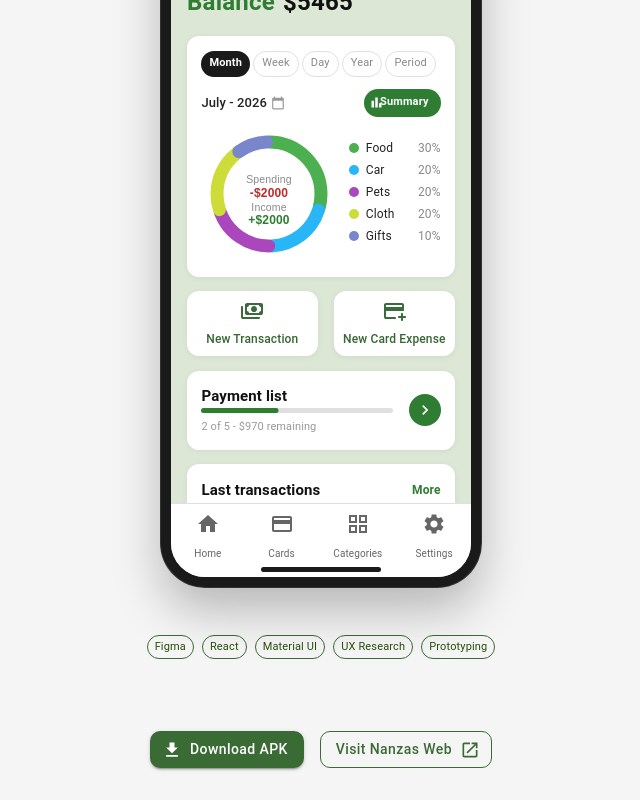
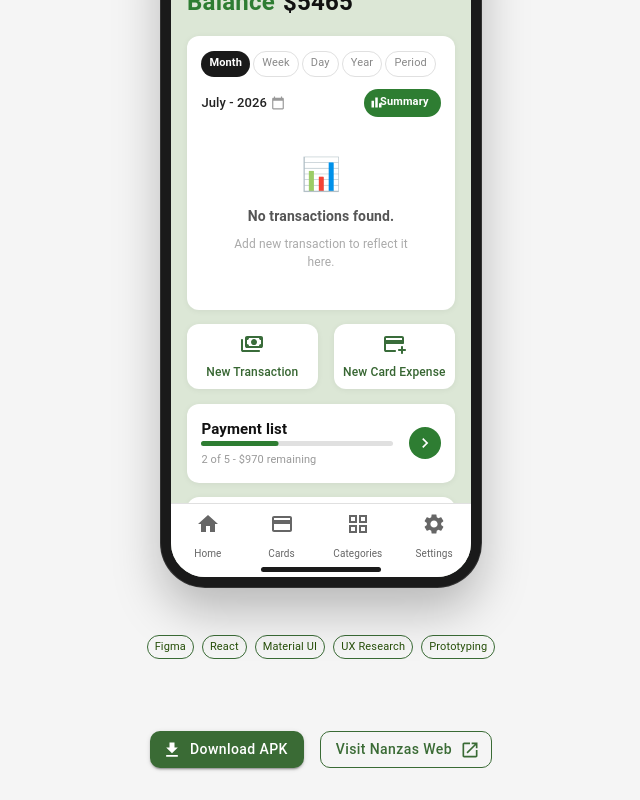
Before and after one commit to RomiRao/portfolio, a React (Vite) app: page /project/nanzas in a window 1280 px wide. Both pictures are taken after a click on the element "Log in". Shown: the part 401-1201 px from the top of the page, without its empty margins (319-959 px from the left). Built offline with nearby package versions, Linux system fonts and the light colour scheme.

Commit message:
dejo momentaneamente el grafico

```diff
--- a/package.json
+++ b/package.json
@@ -16,8 +16,10 @@
     "@mui/material": "^6.5.0",
     "react": "^19.0.0",
     "react-dom": "^19.0.0",
+    "react-minimal-pie-chart": "^9.1.2",
     "react-router-dom": "^7.17.0",
     "react-slick": "^0.30.3",
+    "recharts": "^3.8.1",
     "slick-carousel": "^1.8.1"
   },
   "devDependencies": {
--- a/src/components/proyects/nanzas/screens/DashboardScreen.jsx
+++ b/src/components/proyects/nanzas/screens/DashboardScreen.jsx
@@ -30,6 +30,7 @@ import {
 } from "@mui/icons-material";
 import { colors } from "../colors";
 import React from "react";
+import { PieChart } from "react-minimal-pie-chart";
 
 import transactionIcon from "../../../../assets/icons/transaction-icon.svg";
 import cardIcon from "../../../../assets/icons/card-icon.svg";
@@ -40,94 +41,17 @@ function CategoryIcon() {
   return <img src={transactionIcon} alt="transaction" width={20} height={20} />;
 }
 
-// ─── DONUT CHART SVG ──────────────────────────────────────────────────────────
-function DonutChart() {
-  const segments = [
-    { pct: 30, color: "#4caf50" }, // Food
-    { pct: 20, color: "#29b6f6" }, // Car
-    { pct: 20, color: "#ab47bc" }, // Pets
-    { pct: 20, color: "#cddc39" }, // Cloth
-    { pct: 10, color: "#7986cb" }, // Gifts
-  ];
-  const r = 52;
-  const cx = 68;
-  const cy = 68;
-  const circumference = 2 * Math.PI * r;
-  const gap = 3;
-
-  let cumulativePct = 0;
-  const arcs = segments.map((seg) => {
-    const dash = (seg.pct / 100) * circumference - gap;
-    const offset = -(cumulativePct / 100) * circumference;
-    cumulativePct += seg.pct;
-    return (
-      <circle
-        key={seg.color}
-        cx={cx}
-        cy={cy}
-        r={r}
-        fill="none"
-        stroke={seg.color}
-        strokeWidth={13}
-        strokeDasharray={`${dash} ${circumference - dash}`}
-        strokeDashoffset={offset}
-        strokeLinecap="round"
-        style={{
-          transform: "rotate(-90deg)",
-          transformOrigin: `${cx}px ${cy}px`,
-        }}
-      />
-    );
-  });
-
-  return (
-    <svg width={136} height={136} viewBox="0 0 136 136">
-      {arcs}
-      <text
-        x={cx}
-        y={cy - 11}
-        textAnchor="middle"
-        fontSize={10.5}
-        fill="#888"
-        fontFamily="sans-serif"
-      >
-        Spending
-      </text>
-      <text
-        x={cx}
-        y={cy + 3}
-        textAnchor="middle"
-        fontSize={12}
-        fill="#c62828"
-        fontWeight="bold"
-        fontFamily="sans-serif"
-      >
-        -$2000
-      </text>
-      <text
-        x={cx}
-        y={cy + 17}
-        textAnchor="middle"
-        fontSize={10.5}
-        fill="#888"
-        fontFamily="sans-serif"
-      >
-        Income
-      </text>
-      <text
-        x={cx}
-        y={cy + 30}
-        textAnchor="middle"
-        fontSize={12}
-        fill="#2e7d32"
-        fontWeight="bold"
-        fontFamily="sans-serif"
-      >
-        +$2000
-      </text>
-    </svg>
-  );
-}
+// ─── PALETTE DE COLORES PARA CATEGORÍAS SIN COLOR ASIGNADO ───────────────────
+const AUTO_COLORS = [
+  "#4caf50",
+  "#29b6f6",
+  "#ab47bc",
+  "#cddc39",
+  "#7986cb",
+  "#ff7043",
+  "#26c6da",
+  "#ffca28",
+];
 
 // ─── LEGEND ITEM ──────────────────────────────────────────────────────────────
 function LegendItem({ color, label, pct }) {
@@ -150,6 +74,99 @@ function LegendItem({ color, label, pct }) {
   );
 }
 
+// ─── EMPTY STATE ──────────────────────────────────────────────────────────────
+function EmptyChart() {
+  return (
+    <Box
+      sx={{
+        display: "flex",
+        flexDirection: "column",
+        alignItems: "center",
+        justifyContent: "center",
+        py: 3,
+        gap: 1,
+      }}
+    >
+      <Typography sx={{ fontSize: 32 }}>📊</Typography>
+      <Typography sx={{ fontSize: 14, fontWeight: 600, color: "#555" }}>
+        No transactions found.
+      </Typography>
+      <Typography
+        sx={{ fontSize: 12, color: "#aaa", textAlign: "center", maxWidth: 200 }}
+      >
+        Add new transaction to reflect it here.
+      </Typography>
+    </Box>
+  );
+}
+
+// ─── HOOK: calcular segmentos del período ────────────────────────────────────
+function useChartData(period, transactions) {
+  // ← recibe transactions como parámetro
+  return React.useMemo(() => {
+    const allCats = JSON.parse(
+      localStorage.getItem("nanzas_categories") || "[]"
+    );
+    const now = new Date();
+
+    const filtered = transactions.filter((tx) => {
+      if (!tx.date) return true;
+
+      // Formato yyyy-mm-dd (con guiones)
+      const txDate = new Date(tx.date + "T00:00:00"); // forzar hora local, evitar offset UTC
+
+      if (period === "Day") return txDate.toDateString() === now.toDateString();
+      if (period === "Week") {
+        const weekAgo = new Date(now);
+        weekAgo.setDate(now.getDate() - 7);
+        return txDate >= weekAgo;
+      }
+      if (period === "Month") {
+        return (
+          txDate.getMonth() === now.getMonth() &&
+          txDate.getFullYear() === now.getFullYear()
+        );
+      }
+      if (period === "Year") return txDate.getFullYear() === now.getFullYear();
+      return true;
+    });
+
+    const expenses = filtered.filter((tx) => tx.type === "expense");
+    const totalSpending = expenses.reduce((s, tx) => s + Number(tx.amount), 0);
+    const totalIncome = filtered
+      .filter((tx) => tx.type === "income")
+      .reduce((s, tx) => s + Number(tx.amount), 0);
+
+    const grouped = {};
+    expenses.forEach((tx) => {
+      const key = tx.categoryId?.toString() || "general";
+      grouped[key] = (grouped[key] || 0) + Number(tx.amount);
+    });
+
+    // En el hook, al mapear segments, filtrá los que son 0 en amount:
+    const segments = Object.entries(grouped)
+      .map(([catId, amount], i) => {
+        const cat = allCats.find((c) => c.id?.toString() === catId);
+        const pct = totalSpending > 0 ? (amount / totalSpending) * 100 : 0;
+        return {
+          label: cat?.name || "General",
+          color: cat?.color || AUTO_COLORS[i % AUTO_COLORS.length],
+          amount,
+          pct: Math.round(pct),
+          pctDisplay: pct > 0 && pct < 1 ? "<1" : String(Math.round(pct)), // ← para mostrar
+        };
+      })
+      .filter((seg) => seg.amount > 0) // ← elimina segmentos vacíos del donut
+      .sort((a, b) => b.amount - a.amount);
+
+    return {
+      segments,
+      spending: totalSpending,
+      income: totalIncome,
+      hasData: transactions.length > 0, // ← usa el total, no solo el período
+    };
+  }, [period, transactions]); // ← transactions como dependencia
+}
 const isColorDark = (hex) => {
   // Eliminar el '#' si existe
   const c = hex.substring(1);
@@ -217,6 +234,85 @@ function TransactionItem({ icon, iconBg, title, sub, amount, onMenuClick }) {
     </Box>
   );
 }
+
+function DonutChart({ segments, spending, income }) {
+  const cx = 68,
+    cy = 68,
+    r = 50;
+  const strokeWidth = 14;
+  const circumference = 2 * Math.PI * r;
+
+  // Ordenar menor a mayor para que los chicos se dibujen encima
+  const sorted = [...segments].sort((a, b) => a.amount - b.amount);
+  const total = segments.reduce((s, x) => s + x.amount, 0);
+
+  let cumPct = 0;
+  const arcs = [...segments]
+    .sort((a, b) => b.amount - a.amount) // mayor primero (dibujado abajo)
+    .map((seg) => {
+      const pct = seg.amount / total;
+      const arcLen = pct * circumference;
+      const offset = circumference / 4 - cumPct * circumference; // rotación -90°
+      cumPct += pct;
+      return { ...seg, arcLen, offset };
+    });
+
+  return (
+    <Box sx={{ position: "relative", width: 136, height: 136, flexShrink: 0 }}>
+      <svg width={136} height={136} viewBox="0 0 136 136">
+        {/* Track gris de fondo */}
+        <circle
+          cx={cx}
+          cy={cy}
+          r={r}
+          fill="none"
+          stroke="#f0f0f0"
+          strokeWidth={strokeWidth}
+        />
+        {arcs.map((seg) => (
+          <circle
+            key={seg.label}
+            cx={cx}
+            cy={cy}
+            r={r}
+            fill="none"
+            stroke={seg.color}
+            strokeWidth={strokeWidth}
+            strokeLinecap="round" // ← redondeo nativo SVG
+            strokeDasharray={`${seg.arcLen} ${circumference}`}
+            strokeDashoffset={seg.offset}
+          />
+        ))}
+      </svg>
+
+      {/* Texto central */}
+      <Box
+        sx={{
+          position: "absolute",
+          top: 0,
+          left: 0,
+          width: "100%",
+          height: "100%",
+          display: "flex",
+          flexDirection: "column",
+          alignItems: "center",
+          justifyContent: "center",
+          pointerEvents: "none",
+        }}
+      >
+        <Typography sx={{ fontSize: 10, color: "#888" }}>Spending</Typography>
+        <Typography sx={{ fontSize: 11, fontWeight: 700, color: "#c62828" }}>
+          {spending > 0 ? `-$${spending.toLocaleString()}` : "$0"}
+        </Typography>
+        <Typography sx={{ fontSize: 10, color: "#888" }}>Income</Typography>
+        <Typography sx={{ fontSize: 11, fontWeight: 700, color: "#2e7d32" }}>
+          {income > 0 ? `+$${income.toLocaleString()}` : "$0"}
+        </Typography>
+      </Box>
+    </Box>
+  );
+}
+
 // ─── DASHBOARD SCREEN ─────────────────────────────────────────────────────────
 const PERIODS = ["Month", "Week", "Day", "Year", "Period"];
 
@@ -226,6 +322,10 @@ export default function DashboardScreen({ onChange, payments }) {
   const [menuTx, setMenuTx] = useState(null);
   const [transactions, setTransactions] = useState(() =>
     JSON.parse(localStorage.getItem("nanzas_transactions") || "[]")
+  );
+  const { segments, spending, income, hasData } = useChartData(
+    period,
+    transactions
   );
 
   const lastTransactions = JSON.parse(
@@ -262,6 +362,12 @@ export default function DashboardScreen({ onChange, payments }) {
     setTransactions(updated);
     setShowModal(false);
   };
+
+  const data = segments.map((seg) => ({
+    title: seg.label,
+    value: seg.amount,
+    color: seg.color,
+  }));
 
   return (
     <Box
@@ -350,16 +456,71 @@ export default function DashboardScreen({ onChange, payments }) {
         </Box>
 
         {/* Donut + legend */}
-        <Box sx={{ display: "flex", alignItems: "center", gap: 1.5 }}>
-          <DonutChart />
-          <Box sx={{ flex: 1 }}>
-            <LegendItem color="#4caf50" label="Food" pct={30} />
-            <LegendItem color="#29b6f6" label="Car" pct={20} />
-            <LegendItem color="#ab47bc" label="Pets" pct={20} />
-            <LegendItem color="#cddc39" label="Cloth" pct={20} />
-            <LegendItem color="#7986cb" label="Gifts" pct={10} />
+        {hasData ? (
+          <Box sx={{ display: "flex", alignItems: "center", gap: 1.5 }}>
+            {/* Donut con texto central */}
+            <Box
+              sx={{
+                position: "relative",
+                width: 136,
+                height: 136,
+                flexShrink: 0,
+              }}
+            >
+              <DonutChart
+                segments={segments}
+                spending={spending}
+                income={income}
+              />
+              {/* Texto superpuesto en el hueco del donut */}
+              <Box
+                sx={{
+                  position: "absolute",
+                  top: 0,
+                  left: 0,
+                  width: "100%",
+                  height: "100%",
+                  display: "flex",
+                  flexDirection: "column",
+                  alignItems: "center",
+                  justifyContent: "center",
+                  pointerEvents: "none",
+                }}
+              >
+                <Typography sx={{ fontSize: 10, color: "#888" }}>
+                  Spending
+                </Typography>
+                <Typography
+                  sx={{ fontSize: 11, fontWeight: 700, color: "#c62828" }}
+                >
+                  {spending > 0 ? `-$${spending.toLocaleString()}` : "$0"}
+                </Typography>
+                <Typography sx={{ fontSize: 10, color: "#888" }}>
+                  Income
+                </Typography>
+                <Typography
+                  sx={{ fontSize: 11, fontWeight: 700, color: "#2e7d32" }}
+                >
+                  {income > 0 ? `+$${income.toLocaleString()}` : "$0"}
+                </Typography>
+              </Box>
+            </Box>
+
+            {/* Leyenda */}
+            <Box sx={{ flex: 1 }}>
+              {segments.map((seg) => (
+                <LegendItem
+                  key={seg.label}
+                  color={seg.color}
+                  label={seg.label}
+                  pct={seg.pctDisplay ?? seg.pct}
+                />
+              ))}
+            </Box>
           </Box>
-        </Box>
+        ) : (
+          <EmptyChart />
+        )}
       </Box>
 
       <Box sx={{ display: "flex", width: "100%", gap: 2, mb: 1.8 }}>
```
Also changed, not shown: 1 other file (tests, documents, lock files or other folders).
